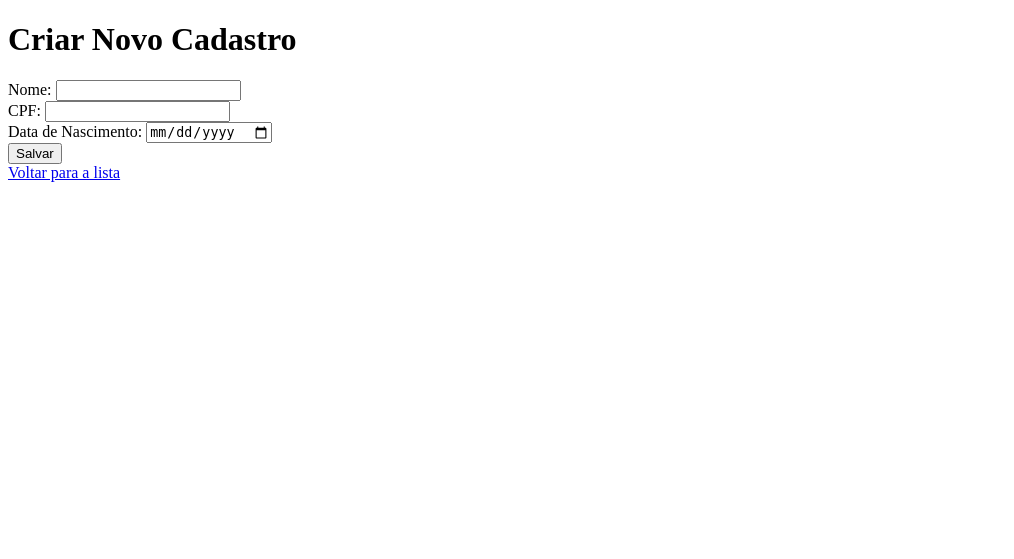
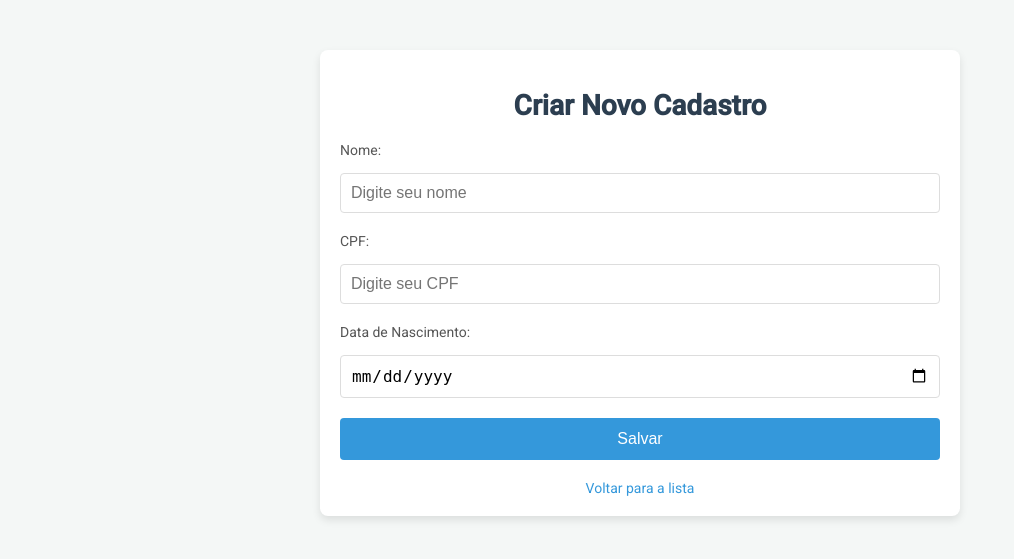
Before and after one commit to Caiogui2001/praticar01, a Django app: page /cadastro/nova/ in a window 1280 px wide. Shown: the top 559 px of the page, without its empty margins (0-1014 px from the left). Run offline with Django 5.2, Linux system fonts and the light colour scheme.

Commit message:
ATUALIZAÇÃO

```diff
--- a/main/templates/cadastro/criar_cadastro.html
+++ b/main/templates/cadastro/criar_cadastro.html
@@ -1,25 +1,116 @@
 <!DOCTYPE html>
-<html lang="en">
+<html lang="pt-br">
 <head>
     <meta charset="UTF-8">
     <meta name="viewport" content="width=device-width, initial-scale=1.0">
-    <title>Document</title>
+    <title>Criar Novo Cadastro</title>
+
+    <!-- Importando fonte do Google Fonts -->
+    <link href="https://fonts.googleapis.com/css2?family=Roboto:wght@400;500&display=swap" rel="stylesheet">
+
+    <style>
+        body {
+            font-family: 'Roboto', sans-serif;
+            background-color: #f4f7f6;
+            color: #333;
+            margin: 0;
+            padding: 0;
+        }
+
+        .container {
+            max-width: 600px;
+            margin: 50px auto;
+            padding: 20px;
+            background-color: #fff;
+            border-radius: 8px;
+            box-shadow: 0 4px 8px rgba(0, 0, 0, 0.1);
+        }
+
+        h1 {
+            text-align: center;
+            font-size: 28px;
+            color: #2c3e50;
+            margin-bottom: 20px;
+        }
+
+        label {
+            display: block;
+            font-size: 14px;
+            margin-bottom: 5px;
+            color: #555;
+        }
+
+        input[type="text"],
+        input[type="date"] {
+            width: 100%;
+            padding: 10px;
+            margin: 10px 0 20px;
+            border: 1px solid #ddd;
+            border-radius: 4px;
+            font-size: 16px;
+            box-sizing: border-box;
+        }
+
+        input[type="text"]:focus,
+        input[type="date"]:focus {
+            border-color: #3498db;
+            outline: none;
+        }
+
+        button {
+            width: 100%;
+            padding: 12px;
+            background-color: #3498db;
+            color: #fff;
+            border: none;
+            border-radius: 4px;
+            font-size: 16px;
+            cursor: pointer;
+            transition: background-color 0.3s ease;
+        }
+
+        button:hover {
+            background-color: #2980b9;
+        }
+
+        .back-link {
+            display: block;
+            text-align: center;
+            margin-top: 20px;
+            font-size: 14px;
+        }
+
+        .back-link a {
+            color: #3498db;
+            text-decoration: none;
+        }
+
+        .back-link a:hover {
+            text-decoration: underline;
+        }
+    </style>
 </head>
 <body>
+    <div class="container">
         <h1>Criar Novo Cadastro</h1>
         <form method="post">
             {% csrf_token %}
+
             <label for="nome">Nome:</label>
-        <input type="text" name="nome" required><br>
+            <input type="text" name="nome" id="nome" required placeholder="Digite seu nome">
 
             <label for="cpf">CPF:</label>
-        <input type="text" name="cpf" required><br>
+            <input type="text" name="cpf" id="cpf" required placeholder="Digite seu CPF">
 
             <label for="data_nascimento">Data de Nascimento:</label>
-        <input type="date" name="data_nascimento" required><br>
+            <input type="date" name="data_nascimento" id="data_nascimento" required>
 
             <button type="submit">Salvar</button>
         </form>
+
+        <div class="back-link">
             <a href="{% url 'cadastro_list' %}">Voltar para a lista</a>
+        </div>
+    </div>
 </body>
 </html>
--- a/main/urls.py
+++ b/main/urls.py
@@ -4,4 +4,6 @@ from . import views
 urlpatterns = [
     path('', views.cadastro_list, name='cadastro_list'),
     path('cadastro/nova/', views.criar_cadastro, name='criar_cadastro'),
+    path('editar/<int:id>/', views.editar_cadastro, name='editar_cadastro'),
+    path('deletar/<int:id>/', views.deletar_cadastro, name='deletar_cadastro'),
 ]
--- a/main/views.py
+++ b/main/views.py
@@ -17,3 +17,26 @@ def criar_cadastro(request):
         Cadastro.objects.create(nome=nome, cpf=cpf, data_nascimento=data_nascimento)
         return redirect('cadastro_list')
     return render(request, 'cadastro/criar_cadastro.html')
+
+def editar_cadastro(request, id):
+    cadastro = get_object_or_404(Cadastro, id=id)  # Busca o cadastro pelo id
+
+    if request.method == 'POST':
+        # Atualiza os campos do cadastro com os dados do formulário
+        cadastro.nome = request.POST['nome']
+        cadastro.cpf = request.POST['cpf']
+        cadastro.data_nascimento = request.POST['data_nascimento']
+        cadastro.save()  # Salva as alterações
+
+        return redirect('cadastro_list')  # Redireciona para a lista de cadastros
+
+    return render(request, 'editar_cadastro.html', {'cadastro': cadastro})
+
+def deletar_cadastro(request, id):
+    cadastro = get_object_or_404(Cadastro, id=id)  # Busca o cadastro pelo id
+
+    if request.method == 'POST':
+        cadastro.delete()  # Exclui o cadastro
+        return redirect('cadastro_list')  # Redireciona para a lista de cadastros
+
+    return render(request, 'deletar_cadastro.html', {'cadastro': cadastro})
```
Also changed, not shown: main/templates/cadastro/cadastro_list.html (+85 -2 lines). Lines whose indentation alone changed are shown as unchanged.
